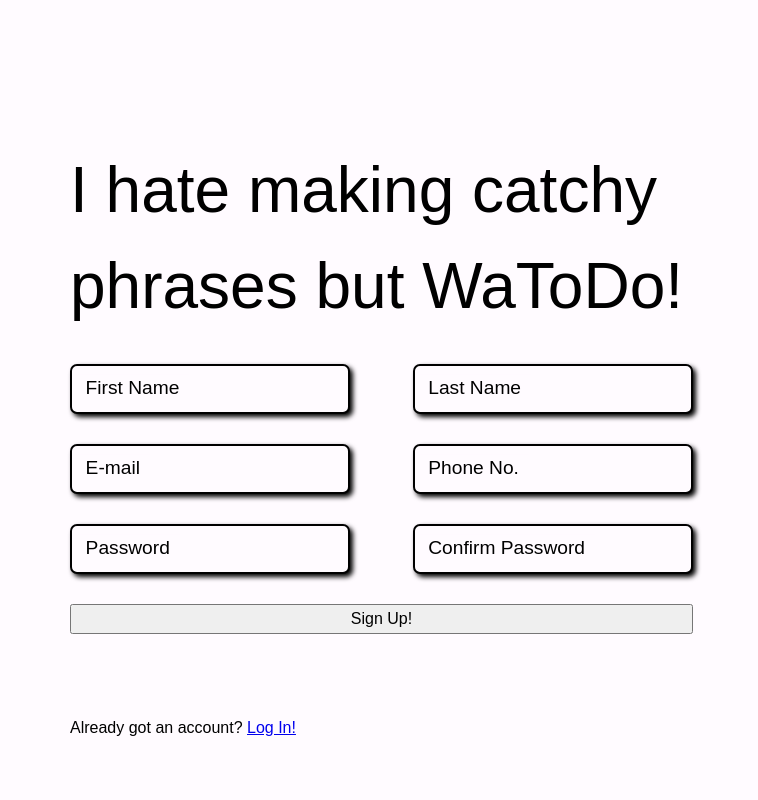
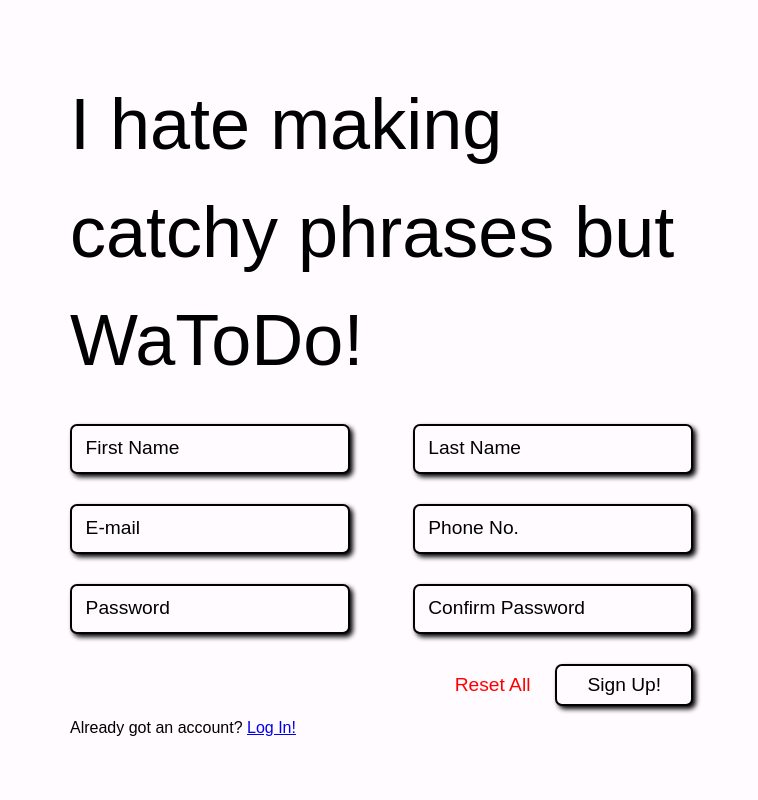
Before and after one commit to Poufles/ADZ-TOP-Sign_Up_Form, a plain HTML site: page index.html in a window 1280 px wide. Shown: the full height of the page, 0-758 px from the left. Drawn offline with Linux system fonts and the light colour scheme; a web font is replaced by a local one.

Commit message:
Added reset button and styles for the action buttons.

```diff
--- a/index.html
+++ b/index.html
@@ -32,7 +32,7 @@
                     <div class="container phone-no input">
                         <label for="phoneno">Phone No.</label>
                         <!-- <label for="">&#40;optional&#41;</label> -->
-                        <input type="number" name="" id="phoneno" placeholder="09xx-xxx-xxxx">
+                        <input type="tel" name="" id="phoneno" placeholder="09x-xxx-xxxx" pattern="[0-9]{3}-[0-9]{3}-[0-9]{4}" maxlength="12">
                     </div>
                     <div class="container password input">
                         <label for="password">Password</label>
@@ -43,7 +43,10 @@
                         <input type="password" name="" id="confirmpass" placeholder="" required>
                     </div>
                 </div>
-                <button type="submit">Sign Up!</button>
+                <div class="container actions">
+                    <button type="reset">Reset All</button>
+                    <button type="submit">Sign Up!</button>
+                </div>
             </form>
             <div class="container login">
                 <p>Already got an account?</p>
--- a/src/style.css
+++ b/src/style.css
@@ -46,8 +46,7 @@ form {
 }
 
 #title {
-    font-size: 4rem;
-    text-wrap: balance;
+    font-size: 4.5rem;
 }
 
 .container.inputs {
@@ -78,7 +77,7 @@ form {
             bottom: 100%;
         }
 
-        &:has(+input:not(:placeholder-shown)) {
+        &:has(+input:not(:placeholder-shown), +input:focus) {
             left: 2%;
             bottom: 100%;
         }
@@ -100,20 +99,17 @@ form {
             margin: 0;
         }
 
-        &[type=number] {
-            -moz-appearance: textfield;
-        }
-
-        &:hover, &[type=number]:hover {
+        &:hover, &:focus {
             box-shadow: 3px 3px 5px orange;
             border: 2px solid orange;
+            outline: none;
         }
 
         &::placeholder {
             transition: 0.2s;
         }
 
-        &:hover::placeholder {
+        &:hover::placeholder, &:focus::placeholder {
             opacity: 1;
         }
 
@@ -124,6 +120,46 @@ form {
 
 }
 
+form .actions {
+    display: flex;
+    justify-content: end;
+    gap: 15px;
+}
+
+form .actions button {
+    border-radius: 7px;
+    cursor: pointer;
+    font-size: 1.2rem;
+}
+
+form .actions button[type=reset] {
+    background-color: transparent;
+    border: none;
+    color: red;
+    padding: 5px 10px;
+    transition: 0.2s;
+
+    &:hover {
+        background-color: red;
+        color: var(--background-color);
+    }
+
+}
+
+form .actions button[type=submit] {
+    background-color: var(--background-color);
+    border: 2px solid black;
+    box-shadow: 3px 3px 5px black;
+    padding: 5px 30px;
+    transition: 0.2s;
+
+    &:hover {
+        background-color: rgb(57, 255, 57);
+        color: var(--background-color)
+    }
+
+}
+
 .login p {
     display: inline;
 }
```
